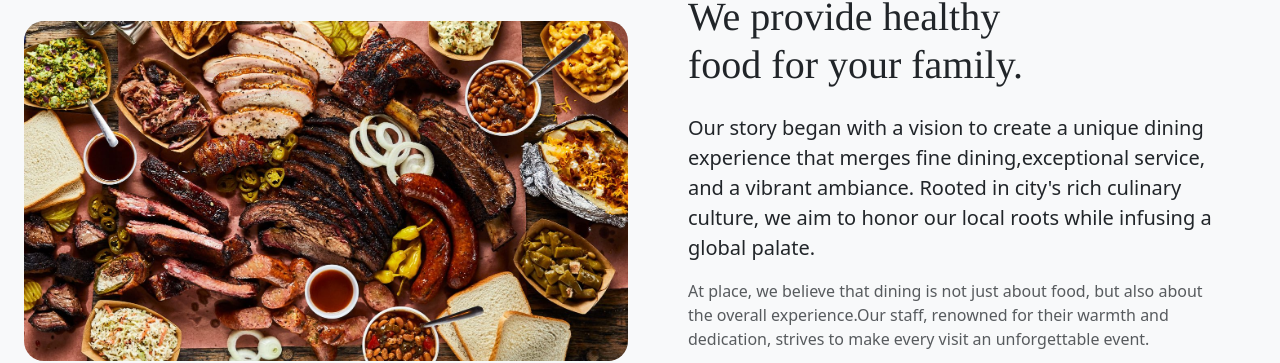
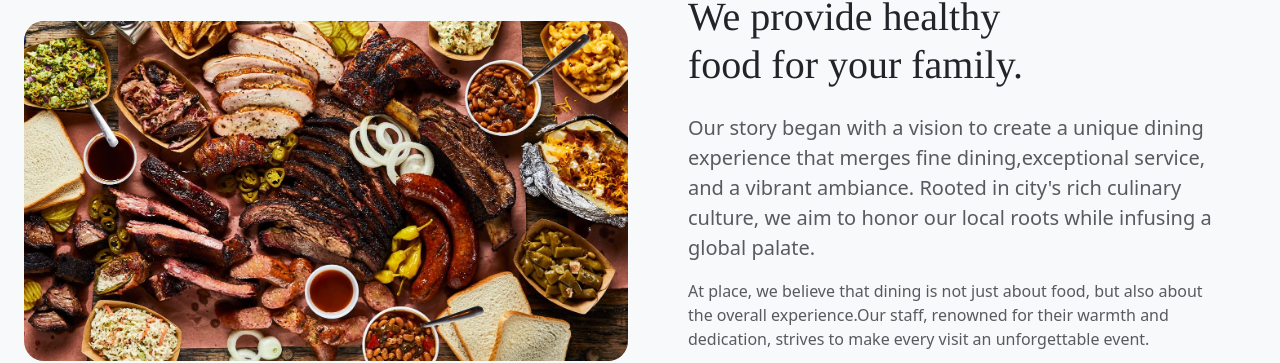
Before and after one commit to DHANUSH-83/React-Restaurant-Application, a React (Vite) app: page /about in a window 1280 px wide. Shown: the part 117-480 px from the top of the page. Built offline with nearby package versions, Linux system fonts and the light colour scheme.

Commit message:
updations

```diff
--- a/src/Pages/About.jsx
+++ b/src/Pages/About.jsx
@@ -29,13 +29,13 @@ const About = () => {
                         />
                       </Col>
 
-                <Col xs={12} md={6} className="text-center text-md-start mt-n3 px-5">
+                      <Col xs={12} md={6} className="text-md-start mt-n3 px-5">
                         <h1 className=" py-3 text-start" style={{ fontFamily: 'Times' }}>
                           {item.title.split(' ').slice(0, 3).join(' ')} <br />
                           {item.title.split(' ').slice(3).join(' ')}
 
                         </h1>
-                  <p className="fs-5  text-start ">{item.des1}</p>
+                        <p className="fs-5  text-start text-muted ">{item.des1}</p>
                         <p className="fs-6 text-muted text-start">{item.des2}</p>
                         <button className="btn" style={{ border: '1px solid', borderRadius: '20px' }} onClick={() => navigate('/about')}>More About Us</button>
                       </Col>
@@ -43,7 +43,6 @@ const About = () => {
                   ))}
                 </Row>
               </Container>
-
             </div>
       <div className="container my-4">
 
--- a/src/Pages/Home.jsx
+++ b/src/Pages/Home.jsx
@@ -97,13 +97,13 @@ const Home = () => {
                   />
                 </Col>
 
-                <Col xs={12} md={6} className="text-center text-md-start mt-n3 px-5">
+                <Col xs={12} md={6} className="text-md-start mt-n3 px-5">
                   <h1 className=" py-3 text-start" style={{ fontFamily: 'Times' }}>
                     {item.title.split(' ').slice(0, 3).join(' ')} <br />
                     {item.title.split(' ').slice(3).join(' ')}
 
                   </h1>
-                  <p className="fs-5  text-start ">{item.des1}</p>
+                  <p className="fs-5  text-start text-muted ">{item.des1}</p>
                   <p className="fs-6 text-muted text-start">{item.des2}</p>
                   <button className="btn" style={{ border: '1px solid', borderRadius: '20px' }} onClick={() => navigate('/about')}>More About Us</button>
                 </Col>
--- a/src/Styles/Home.scss
+++ b/src/Styles/Home.scss
@@ -82,7 +82,7 @@
 
 @media (max-width: 768px) {
   .home-banner-title {
-    font-size: 1.8rem;
+    font-size: 1.3rem;
   }
 
   .home-banner-image img {
@@ -96,7 +96,7 @@
 
 @media (max-width: 576px) {
   .home-banner-title {
-    font-size: 1.5rem;
+    font-size: 1rem;
   }
 
   .home-banner-image img {
```
Lines whose indentation alone changed are shown as unchanged.
